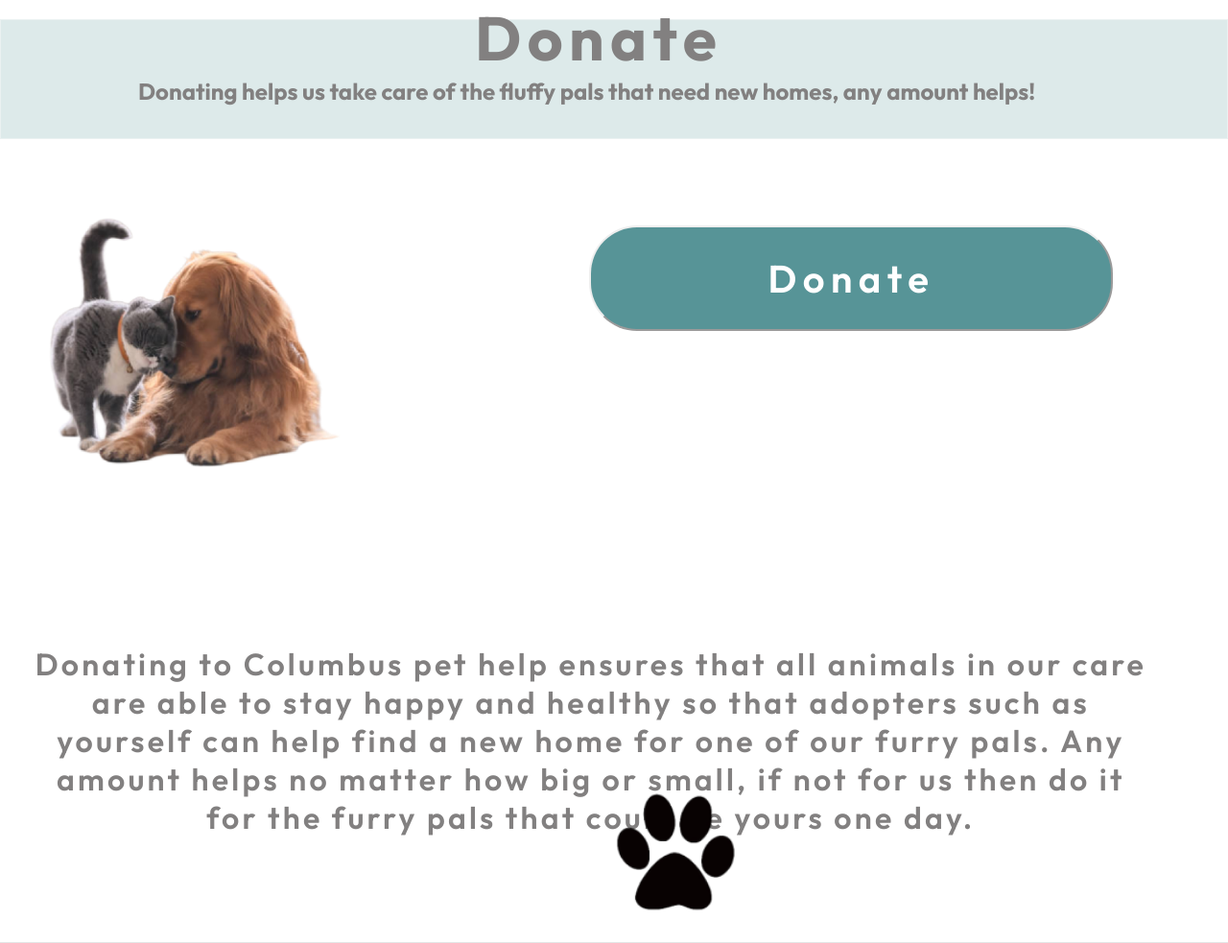
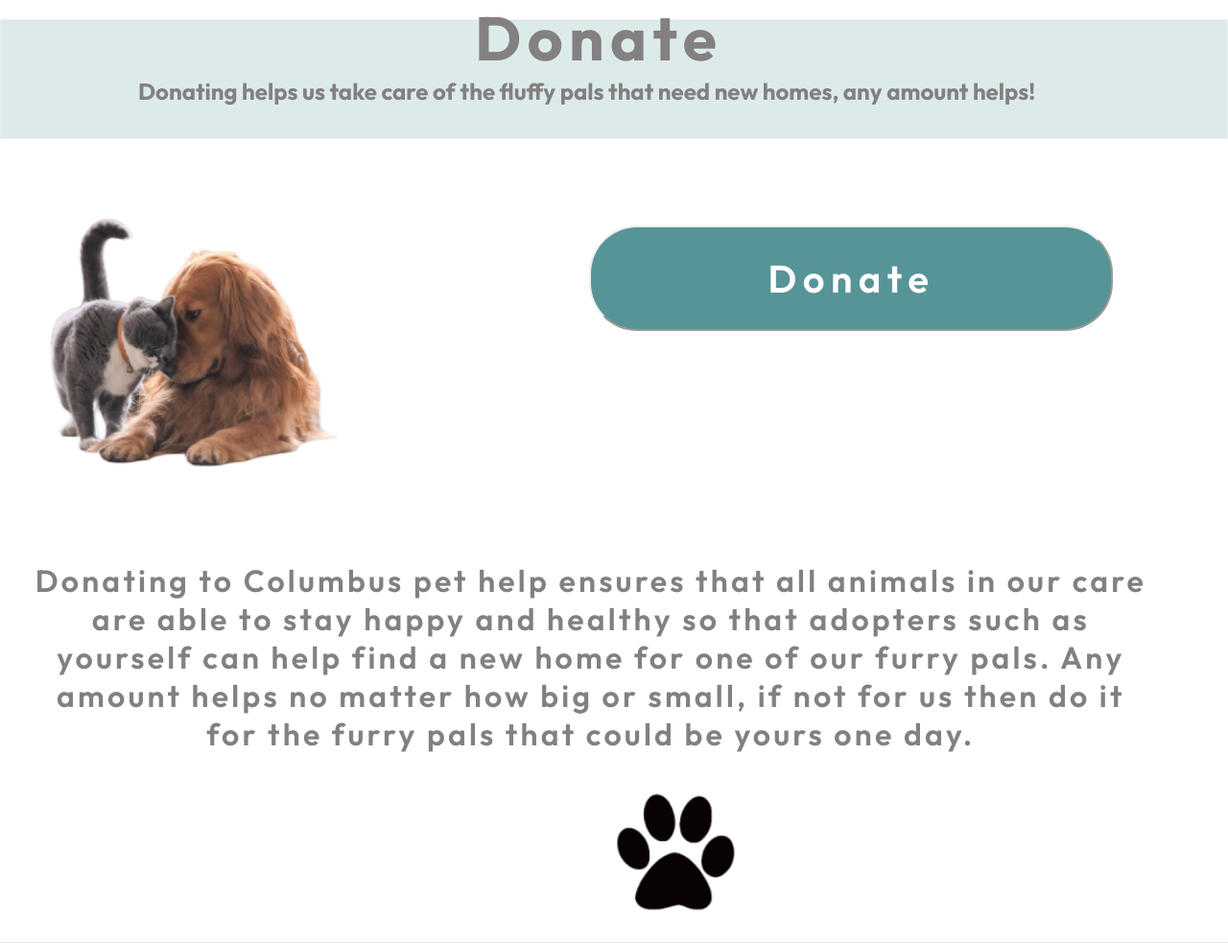
Before and after one commit to zl-conley/projectwebsite, a Flask app: page /donation in a window 1280 px wide. Shown: the part 298-1281 px from the top of the page at 96% size. Run offline with Flask 3, Linux system fonts and the light colour scheme; some libraries are stand-ins or nearby versions.

Commit message:
Update donation.css

```diff
--- a/static/css/donation.css
+++ b/static/css/donation.css
@@ -143,7 +143,7 @@
     text-align: center;
     flex: 1;
     line-height: 40px;
-    margin-top: 115%;
+    margin-top: 100%;
 
 }
 
```
